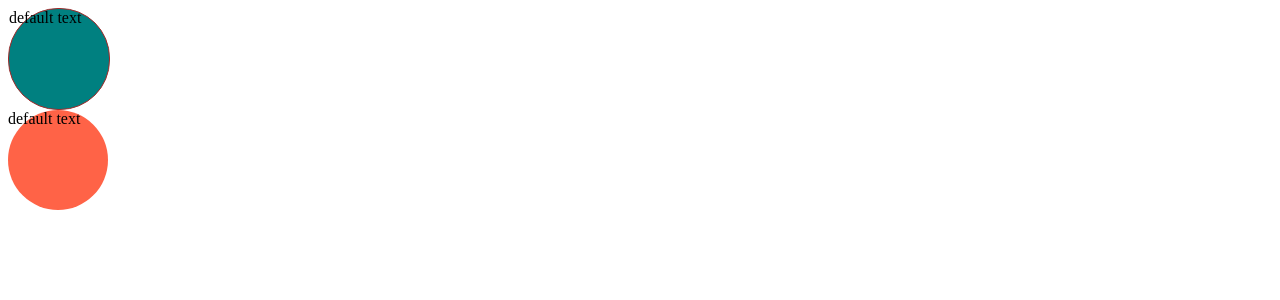
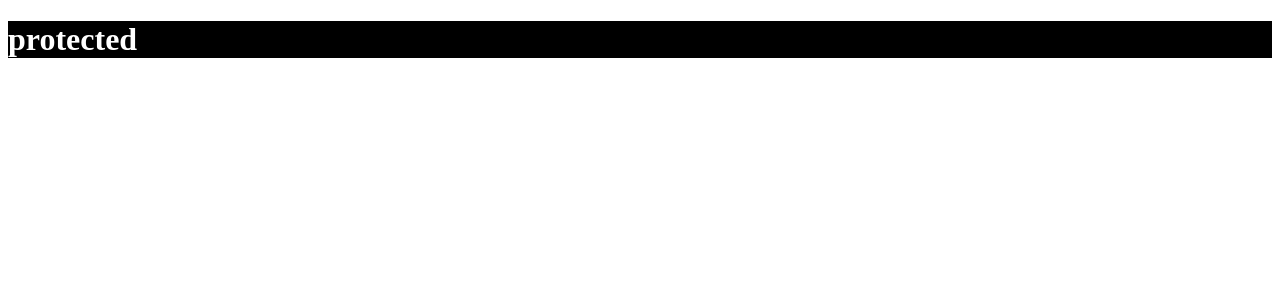
Before and after one commit to myhappyman/react-masterclass, a React (Create React App) app: page / in a window 1280 px wide. Shown: the top 300 px of the page. Built offline with nearby package versions, Linux system fonts and the light colour scheme.

Commit message:
typescript & styled-component 사용과 theme사용을 위한 파일 설치 및 기본적으로 필요한 환경설정과 사용법을 알아보았다.

```diff
--- a/src/App.tsx
+++ b/src/App.tsx
@@ -1,12 +1,22 @@
-import React from "react";
-import Circle from "./Circle"
+import {useState} from "react";
+import styled from "styled-components";
+
+const Container = styled.div`
+  background-color: ${props => props.theme.bgColor};
+
+`;
+
+const H1 = styled.h1`
+  color: ${props => props.theme.textColor};
+
+`;
 
 function App() {
+
   return (
-    <div>
-      <Circle bgColor="teal" borderColor="brown" />
-      <Circle bgColor="tomato" borderColor="none" />
-    </div>
+    <Container>
+      <H1>protected</H1>
+    </Container>
   );
 }
 
--- a/src/Circle.tsx
+++ b/src/Circle.tsx
@@ -1,3 +1,4 @@
+import { useState } from "react";
 import styled from "styled-components";
 
 interface ContainerProps {
@@ -20,6 +21,8 @@
 }
 
 function Circle({bgColor, borderColor, text = "default text"}: CircleProps){
+    const [counter, setCounter] = useState(1);
+
     return (<Container bgColor={bgColor} borderColor={borderColor ?? bgColor}>
         {text}
     </Container>);
--- a/src/index.tsx
+++ b/src/index.tsx
@@ -1,10 +1,14 @@
 import React from "react";
 import ReactDOM from "react-dom/client";
+import { ThemeProvider } from "styled-components";
 import App from "./App";
+import { darkTheme, lightTheme } from "./theme";
 
 const root = ReactDOM.createRoot(document.getElementById("root") as HTMLElement);
 root.render(
   <React.StrictMode>
+    <ThemeProvider theme={darkTheme}>
       <App />
+    </ThemeProvider>
   </React.StrictMode>
 );
--- /dev/null
+++ b/src/theme.ts
@@ -0,0 +1,13 @@
+import { DefaultTheme } from "styled-components";
+
+export const lightTheme:DefaultTheme = {
+    bgColor:"white",
+    textColor:"black",
+    btnColor: "tomato"
+}
+
+export const darkTheme:DefaultTheme = {
+    bgColor:"black",
+    textColor:"white",
+    btnColor: "teal"
+}
```
Also changed, not shown: src/styed.d.ts (added, +11 -0 lines), 1 other file (tests, documents, lock files or other folders).
